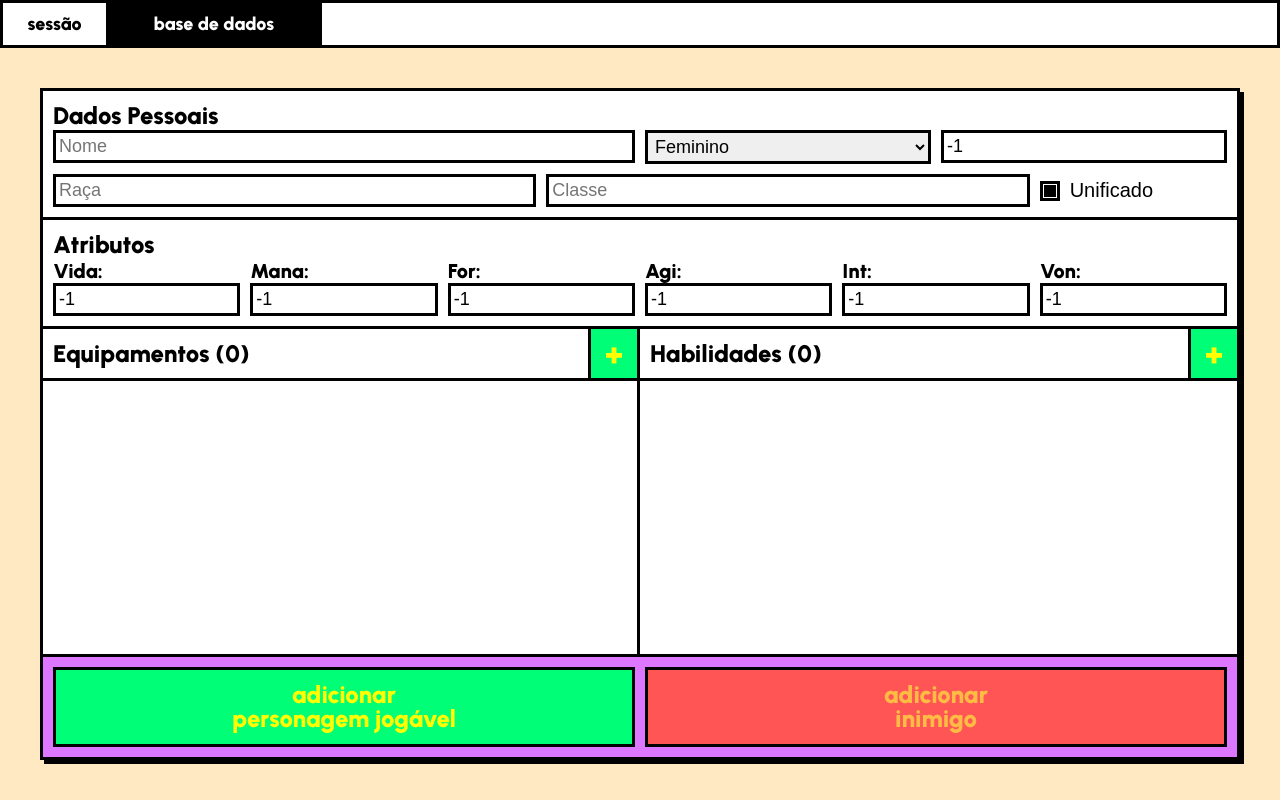
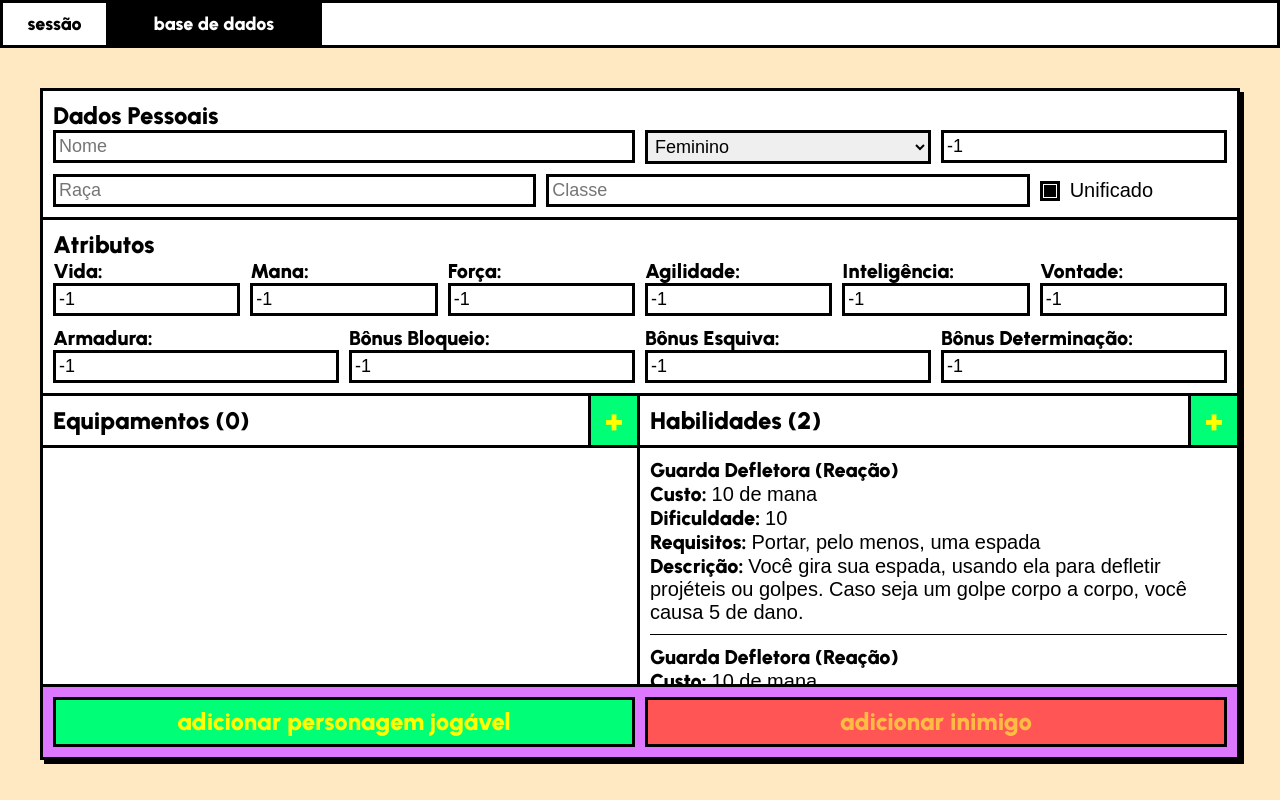
Before and after one commit to NatanaelNeto/rpg-manager, an Angular app in the folder frontend/: page /database/add in a window 1280 px wide. Built offline with nearby package versions, Linux system fonts and the light colour scheme; a web font is replaced by a local one.

Commit message:
C18 - Adiciona página database-add - parte 6 - ajustes

```diff
--- a/frontend/src/app/pages/database/database-add/database-add.component.html
+++ b/frontend/src/app/pages/database/database-add/database-add.component.html
@@ -40,20 +40,36 @@
           <input type="number" min="0" [(ngModel)]="character.mana">
         </div>
         <div class="form-group grid-2">
-          <span class="brutal">For: </span>
+          <span class="brutal">Força: </span>
           <input type="number" min="0" [(ngModel)]="character.strength">
         </div>
         <div class="form-group grid-2">
-          <span class="brutal">Agi: </span>
+          <span class="brutal">Agilidade: </span>
           <input type="number" min="0" [(ngModel)]="character.agility">
         </div>
         <div class="form-group grid-2">
-          <span class="brutal">Int: </span>
+          <span class="brutal">Inteligência: </span>
           <input type="number" min="0" [(ngModel)]="character.intelligence">
         </div>
         <div class="form-group grid-2">
-          <span class="brutal">Von: </span>
+          <span class="brutal">Vontade: </span>
           <input type="number" min="0" [(ngModel)]="character.will">
+        </div>
+        <div class="form-group grid-3">
+          <span class="brutal">Armadura: </span>
+          <input type="number" min="0" value="-1" (change)="setArmorBonus($event)">
+        </div>
+        <div class="form-group grid-3">
+          <span class="brutal">Bônus Bloqueio: </span>
+          <input type="number" min="0" [(ngModel)]="character.block.blockBonus">
+        </div>
+        <div class="form-group grid-3">
+          <span class="brutal">Bônus Esquiva: </span>
+          <input type="number" min="0" [(ngModel)]="character.dodge.dodgeBonus">
+        </div>
+        <div class="form-group grid-3">
+          <span class="brutal">Bônus Determinação: </span>
+          <input type="number" min="0" [(ngModel)]="character.determination.determinationBonus">
         </div>
       </div>
     </div>
@@ -94,11 +110,12 @@
     </div>
   </div>
   <div class="database-add-selector grid">
-    <div class="form-add-button bordered grid-6"><button (click)="addChar(true)">Adicionar<br>personagem
+    <div class="form-add-button bordered grid-6"><button (click)="addChar(true)">Adicionar personagem
         jogável</button></div>
-    <div class="form-add-button bordered grid-6"><button (click)="addChar(false)">Adicionar<br>inimigo</button></div>
+    <div class="form-add-button bordered grid-6"><button (click)="addChar(false)">Adicionar inimigo</button></div>
   </div>
   <app-add-equip *ngIf="panelEdit == 'equipment'" (newEquipment)="addEquipment($event)"
     (cancel)="panelEdit ='none'"></app-add-equip>
-    <app-add-ability *ngIf="panelEdit == 'ability'" (newAbility)="addAbility($event)" (cancel)="panelEdit = 'none'"></app-add-ability>
+  <app-add-ability *ngIf="panelEdit == 'ability'" (newAbility)="addAbility($event)"
+    (cancel)="panelEdit = 'none'"></app-add-ability>
 </section>
--- a/frontend/src/app/pages/database/database-add/database-add.component.scss
+++ b/frontend/src/app/pages/database/database-add/database-add.component.scss
@@ -113,11 +113,23 @@
           color: var(--brutal_white);
         }
       }
+
+      &-item {
+        margin-bottom: 10px;
+        border-bottom: 1px solid var(--brutal_black);
+        padding-bottom: 10px;
+
+        &:last-child {
+          margin: 0;
+          border: 0;
+          padding: 0;
+        }
+      }
     }
   }
 
   &-selector {
-    height: 100px;
+    height: 70px;
     padding: 10px;
     background-color: var(--brutal_purple);
 
--- a/frontend/src/app/pages/database/database-add/database-add.component.ts
+++ b/frontend/src/app/pages/database/database-add/database-add.component.ts
@@ -25,21 +25,38 @@ export class DatabaseAddComponent {
     intelligence: -1,
     will: -1,
     equipments: [],
-    abilities: [],
+    abilities: [
+      {
+        "name": "Guarda Defletora",
+        "type": "Reação",
+        "cost": "10 de mana",
+        "requisites": "Portar, pelo menos, uma espada",
+        "diff": 10,
+        "description": "Você gira sua espada, usando ela para defletir projéteis ou golpes. Caso seja um golpe corpo a corpo, você causa 5 de dano."
+      },
+      {
+        "name": "Guarda Defletora",
+        "type": "Reação",
+        "cost": "10 de mana",
+        "requisites": "Portar, pelo menos, uma espada",
+        "diff": 10,
+        "description": "Você gira sua espada, usando ela para defletir projéteis ou golpes. Caso seja um golpe corpo a corpo, você causa 5 de dano."
+      }
+    ],
     block: {
       current: 0,
-      armorBonus: 0,
-      blockBonus: 0
+      armorBonus: -1,
+      blockBonus: -1
     },
     dodge: {
       current: 0,
-      armorBonus: 0,
-      dodgeBonus: 0
+      armorBonus: -1,
+      dodgeBonus: -1
     },
     determination: {
       current: 0,
-      armorBonus: 0,
-      determinationBonus: 0
+      armorBonus: -1,
+      determinationBonus: -1
     },
     openMenu: false,
     unified: true
@@ -80,4 +97,11 @@ export class DatabaseAddComponent {
     this.panelEdit = 'none';
     this.character.abilities.push(abili);
   }
+
+  setArmorBonus(event: any) {
+    this.character.block.armorBonus = event.target.value;
+    this.character.dodge.armorBonus = event.target.value;
+    this.character.determination.armorBonus = event.target.value;
+
+  }
 }
```
